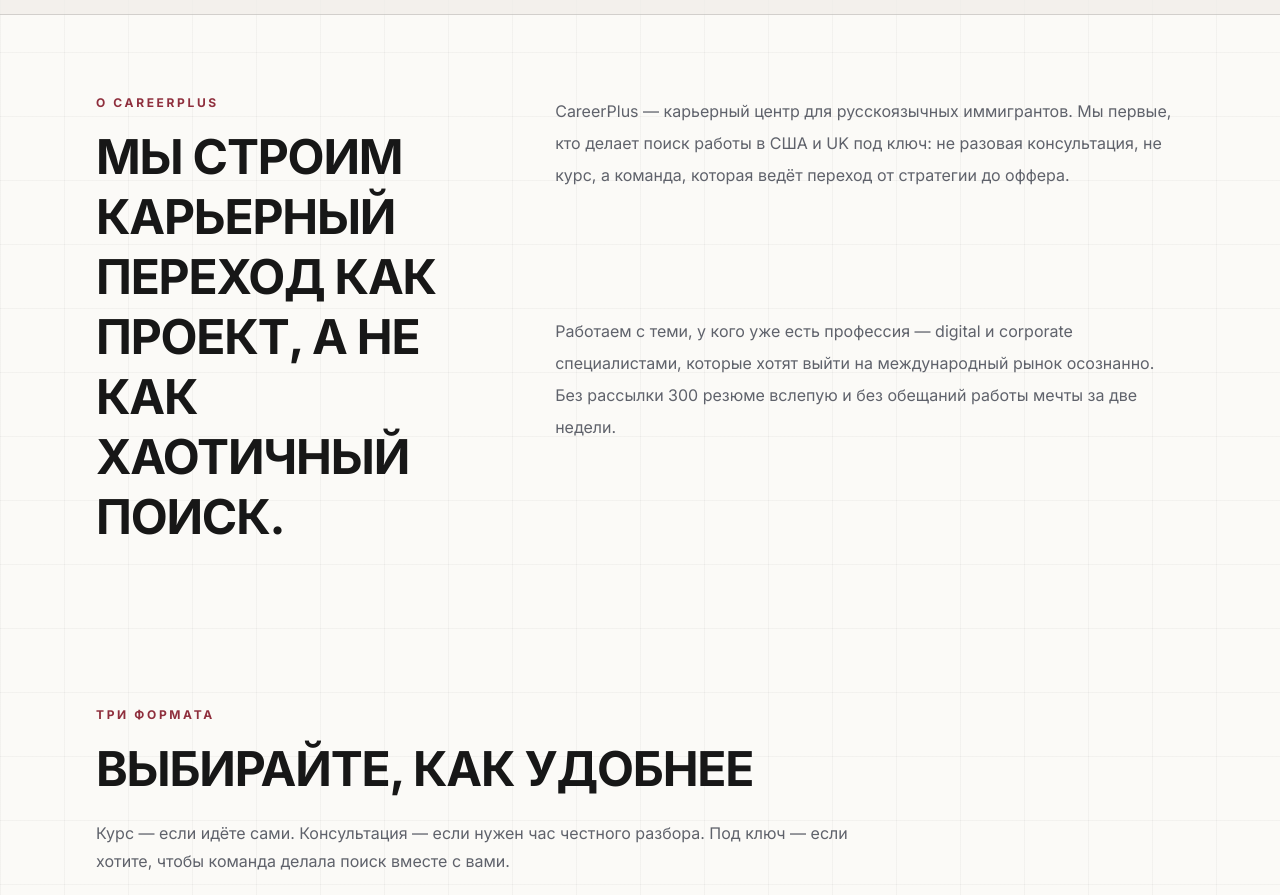
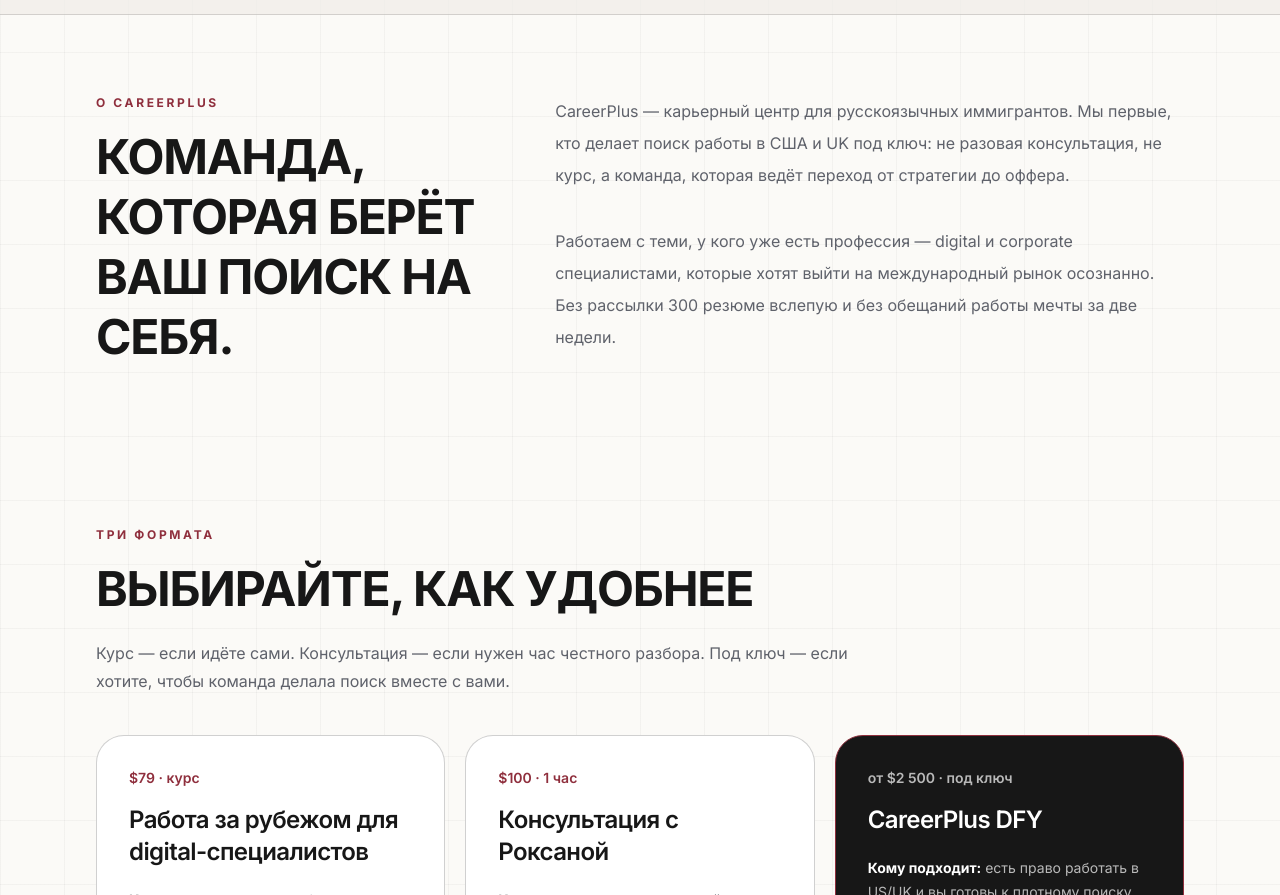
Before and after one commit to roxannication-arch/careerplus, a Next.js app: page / in a window 1280 px wide. Shown: the part 1420-2315 px from the top of the page. Built offline with nearby package versions, Linux system fonts and the light colour scheme.

Commit message:
Update homepage about headline
Co-authored-by: roxannication-arch <roxannication-arch@users.noreply.github.com>

```diff
--- a/app/page.tsx
+++ b/app/page.tsx
@@ -103,7 +103,7 @@ export default function HomePage() {
 
       <section className="py-20">
         <Container className="grid gap-10 lg:grid-cols-[0.8fr_1.2fr]">
-          <SectionHeader eyebrow="О CareerPlus" title="Мы строим карьерный переход как проект, а не как хаотичный поиск." />
+          <SectionHeader eyebrow="О CAREERPLUS" title="КОМАНДА, КОТОРАЯ БЕРЁТ ВАШ ПОИСК НА СЕБЯ." />
           <div className="grid gap-5 text-base leading-8 text-muted">
             <p>
               CareerPlus — карьерный центр для русскоязычных иммигрантов. Мы первые, кто делает поиск работы в США и
```
